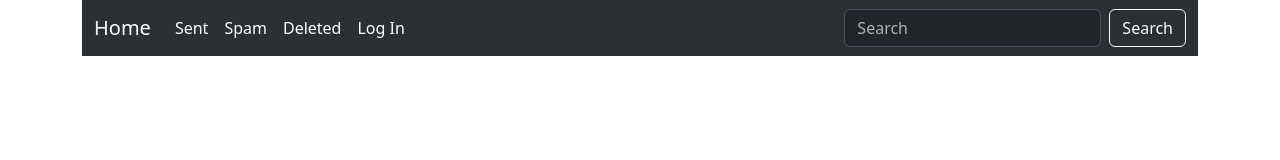
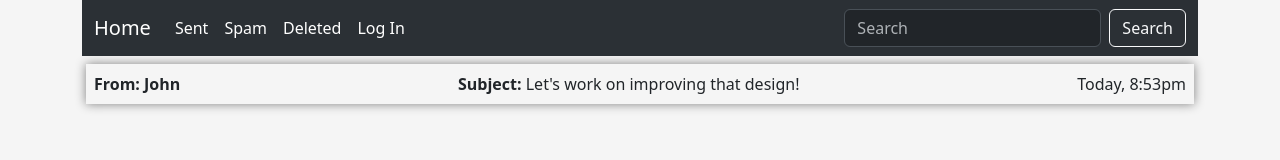
Before and after one commit to manriquezmanny/bootstrap-email-manriquez, a plain HTML site: page index.html in a window 1280 px wide. Drawn offline with nearby package versions, Linux system fonts and the light colour scheme.

Commit message:
Started working on inbox section

```diff
--- a/index.html
+++ b/index.html
@@ -3,6 +3,7 @@
     <head>
         <title>Manny's Mail</title>
         <link href="https://cdn.jsdelivr.net/npm/bootstrap@5.3.2/dist/css/bootstrap.min.css" rel="stylesheet" integrity="sha384-T3c6CoIi6uLrA9TneNEoa7RxnatzjcDSCmG1MXxSR1GAsXEV/Dwwykc2MPK8M2HN" crossorigin="anonymous">
+        <link rel="stylesheet" type="text/css" href="style.css">
     </head>
     <body>
         <div class="container">
@@ -42,9 +43,16 @@
 
 
             <!-- Row for Mail Content with single col. -->
-            <div class="row" id="home-mailbox">
-                <div class="col d-flex">
-
+            <div class="row">
+                <div class="col-12" id="inbox">
+                  <div class="message-box">
+                    <div class="message-preview d-flex" style="justify-content: space-between;">
+                      <p class="user">From: John</p>
+                      <p class="subject"><strong>Subject:</strong> Let's work on improving that design!</p>
+                      <p class="timestamp">Today, 8:53pm</p>
+                    </div>
+                    </div>
+                  </div>
                 </div>
             </div>
 
--- a/style.css
+++ b/style.css
@@ -1,7 +1,31 @@
-body{
-    height:100vh;
+body {
+    height: 100vh;
+    background-color: #f5f5f5;
 }
 
-#home-mailbox{
-    background-color:lightgrey;
+#inbox{
+    width: 100%;
+    padding-left:8px;
+    padding-right:8px;
+    display: flex;
+    justify-content: center;
 }
+
+.message-box{
+    width: 100%;
+    margin: 8px;
+    box-shadow: 0 0 10px gray;
+}
+
+.user, .subject, .timestamp{
+    margin:8px;
+
+}
+
+.user{
+    font-weight:bold;
+}
+
+.timestamp{
+    font-weight:lighter;
+}
```
